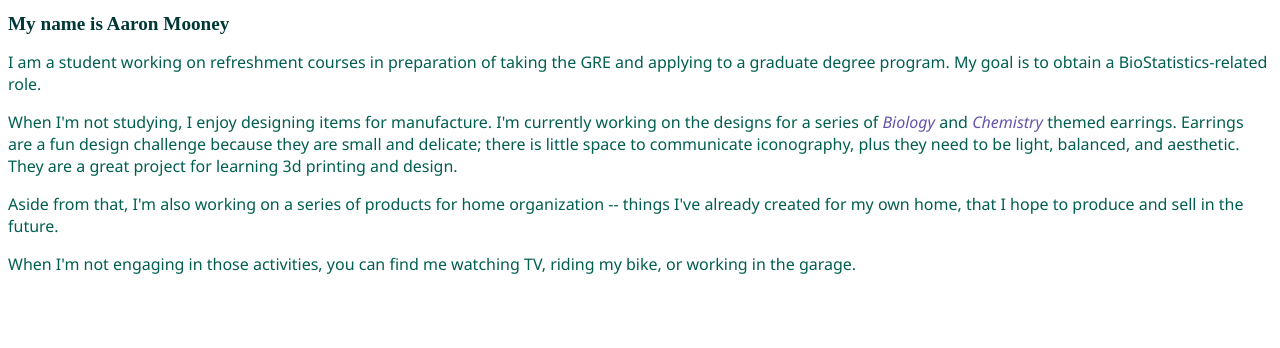
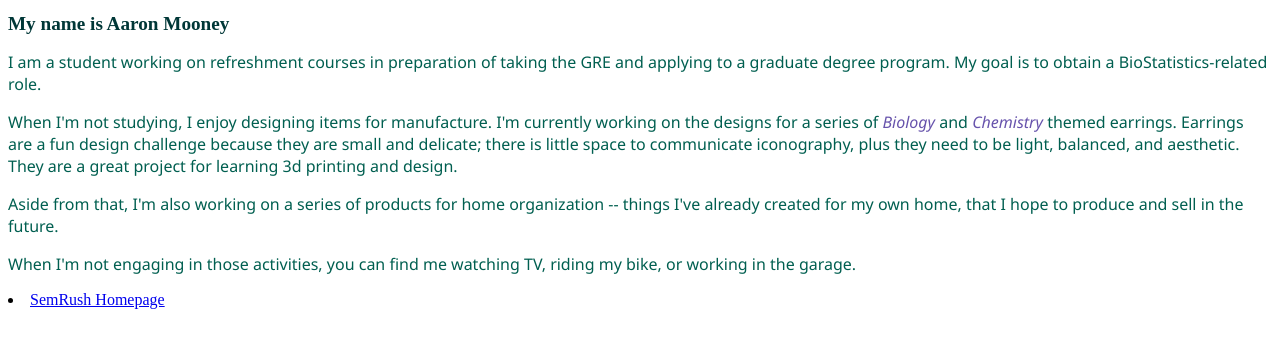
Before and after one commit to AMooney2019/AMooney2019.github.io, a plain HTML site: page index.html in a window 1280 px wide. Drawn offline with Linux system fonts and the light colour scheme.

Commit message:
Update index.html

```diff
--- a/index.html
+++ b/index.html
@@ -38,7 +38,7 @@
 <p>Aside from that, I'm also working on a series of products for home organization -- things I've already created for my own home, that I hope to produce and sell in the future.</p>
 <p>When I'm not engaging in those activities, you can find me watching TV, riding my bike, or working in the garage.</p>
 
-
+<li><a href = "https://www.semrush.com">SemRush Homepage</a></li>
 </body>
 
 </html>
```
